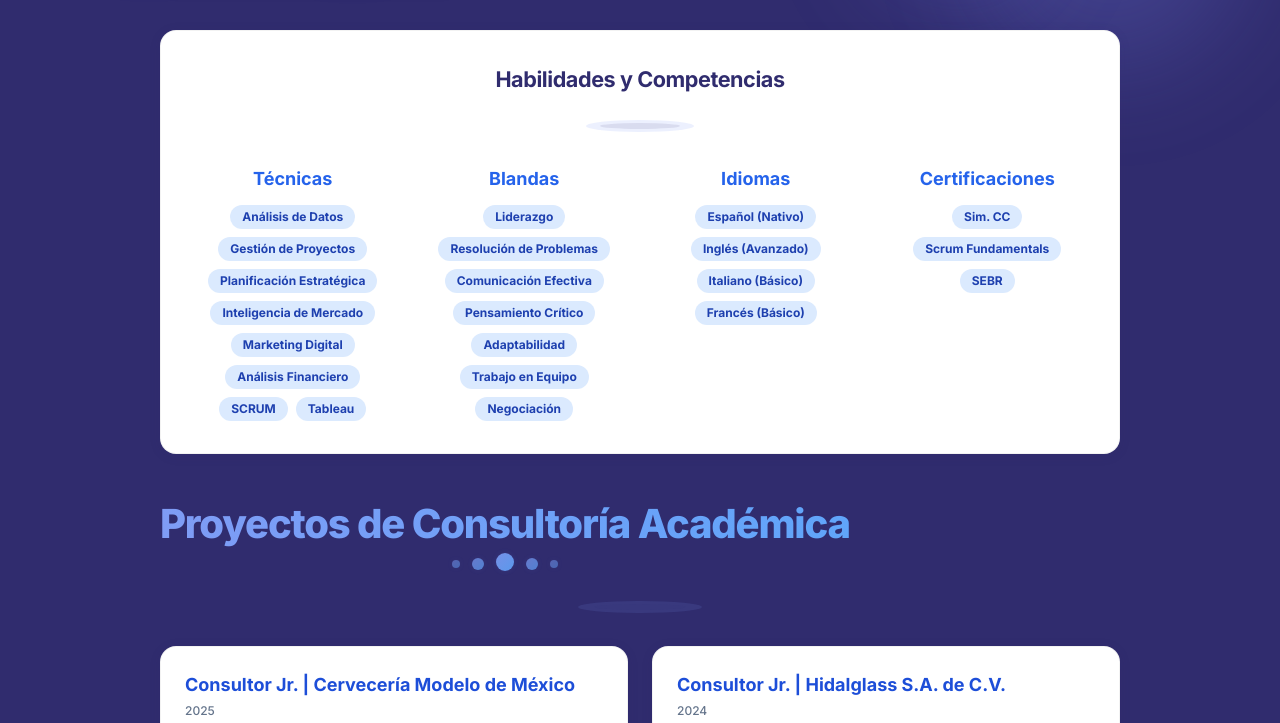
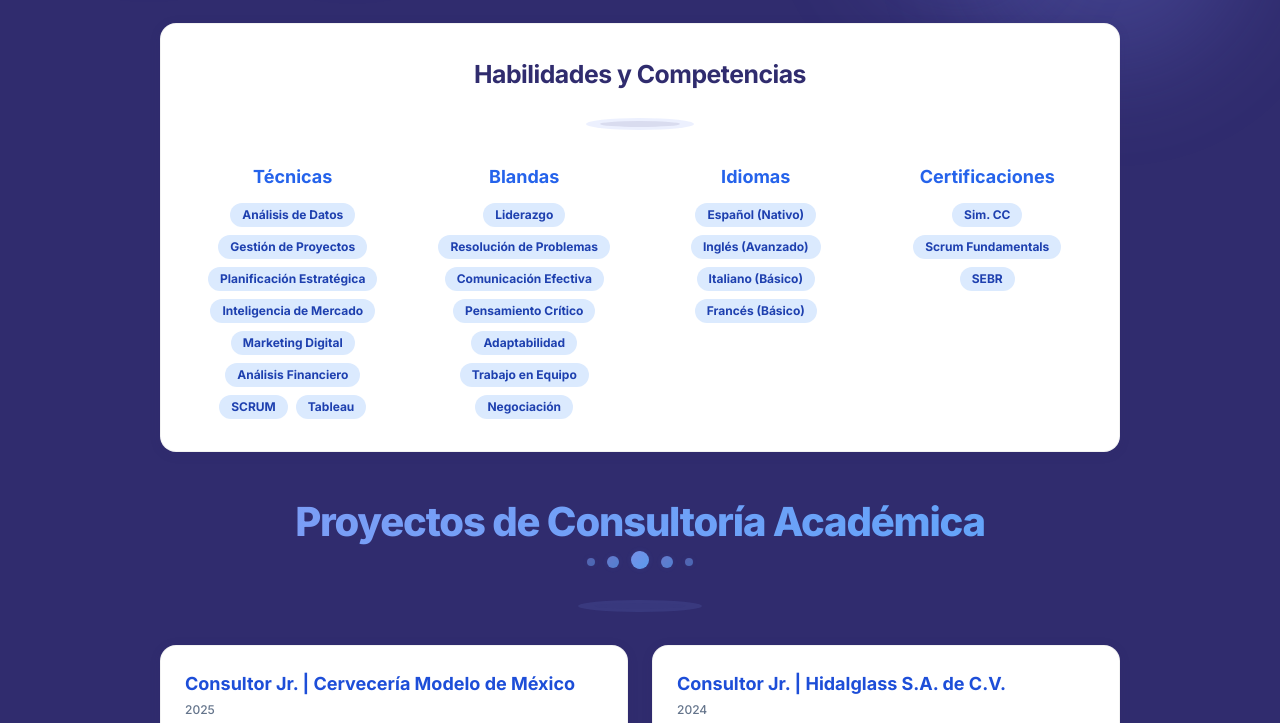
Before and after one commit to BLardres-hub/MiSitioWeb, a plain HTML site: page index.html in a window 1280 px wide. Shown: the part 817-1540 px from the top of the page. Drawn offline with nearby package versions, Linux system fonts and the light colour scheme.

Commit message:
index.html

```diff
--- a/index.html
+++ b/index.html
@@ -28,7 +28,6 @@
         .blob2 { width: 220px; height: 220px; top: 70px; right: -60px; background: #38bdf8; animation: float2 20s ease-in-out infinite; }
         .blob3 { width: 180px; height: 180px; bottom: 80px; left: 40px; background: #a5b4fc; animation: float3 18s ease-in-out infinite; }
         .blob4 { width: 260px; height: 260px; bottom: -60px; right: 40px; background: #818cf8; animation: float4 22s ease-in-out infinite; }
-        /* Middle and bottom blobs */
         .blob5 { width: 180px; height: 180px; top: 44%; left: 12%; background: #7f9cf5; animation: float2 17s ease-in-out infinite;}
         .blob6 { width: 120px; height: 120px; top: 62%; right: 14%; background: #38bdf8; animation: float3 19s ease-in-out infinite;}
         .blob7 { width: 140px; height: 140px; bottom: 13%; left: 22%; background: #a5b4fc; animation: float1 14s ease-in-out infinite;}
@@ -134,7 +133,9 @@
             -webkit-text-fill-color: transparent;
             background-clip: text;
             position: relative;
-            display: inline-block;
+            display: block;
+            width: 100%;
+            text-align: center;
             margin-bottom: 2.3rem;
             padding-bottom: 0.6rem;
         }
@@ -177,15 +178,8 @@
             margin-bottom: -1px;
         }
         .section-title:hover .dot { transform: scale(1.15); }
-        @media (max-width: 640px) {
-            .section-title { font-size: 2rem; }
-            .dot { width: 9px; height: 9px; }
-            .dot.lg { width: 12px; height: 12px; }
-            .dot.md { width: 10px; height: 10px; }
-            .dot.sm { width: 5px; height: 5px; }
-        }
         .subsection-title {
-            font-size: 1.35rem;
+            font-size: 1.55rem; /* was 1.35rem */
             font-weight: 700;
             color: #302c6e;
             letter-spacing: -0.02em;
@@ -195,8 +189,13 @@
             color: #374151;
         }
         @media (max-width: 640px) {
+            .section-title { font-size: 2rem; }
+            .dot { width: 9px; height: 9px; }
+            .dot.lg { width: 12px; height: 12px; }
+            .dot.md { width: 10px; height: 10px; }
+            .dot.sm { width: 5px; height: 5px; }
             .subsection-title {
-                font-size: 1.12rem;
+                font-size: 1.25rem; /* was 1.12rem */
             }
             .body-text {
                 font-size: 1rem;
@@ -205,7 +204,7 @@
     </style>
 </head>
 <body class="text-slate-800">
-    <!-- Blurred blobs - top, middle, bottom -->
+    <!-- Blobs all over the page -->
     <div class="blob blob1"></div>
     <div class="blob blob2"></div>
     <div class="blob blob3"></div>
@@ -375,7 +374,7 @@
             </section>
             <!-- Projects Section -->
             <section class="animated-item">
-                <h2 class="section-title text-center mb-8">
+                <h2 class="section-title text-center mb-8" style="width:100%;display:block;position:relative;">
                     Proyectos de Consultoría Académica
                     <span class="section-title-dots">
                         <span class="dot sm"></span>
```
